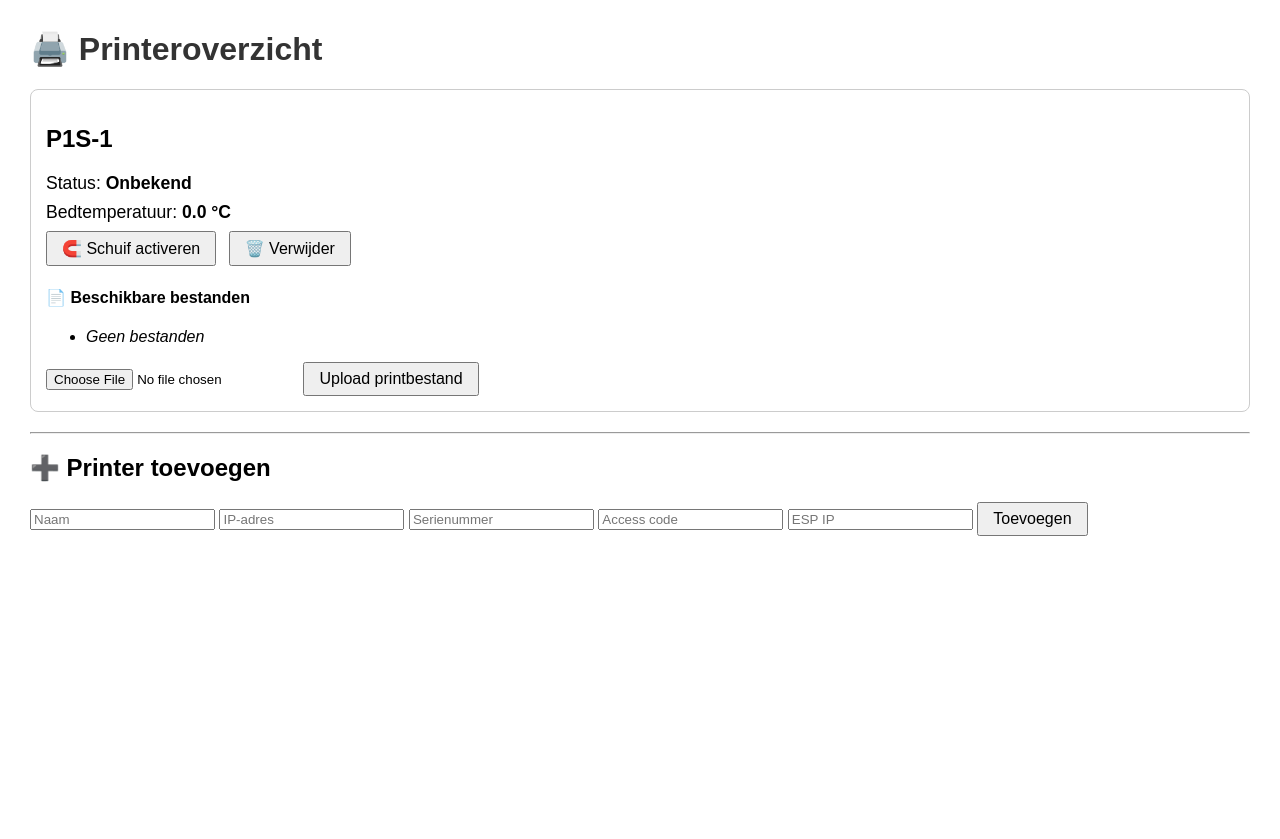
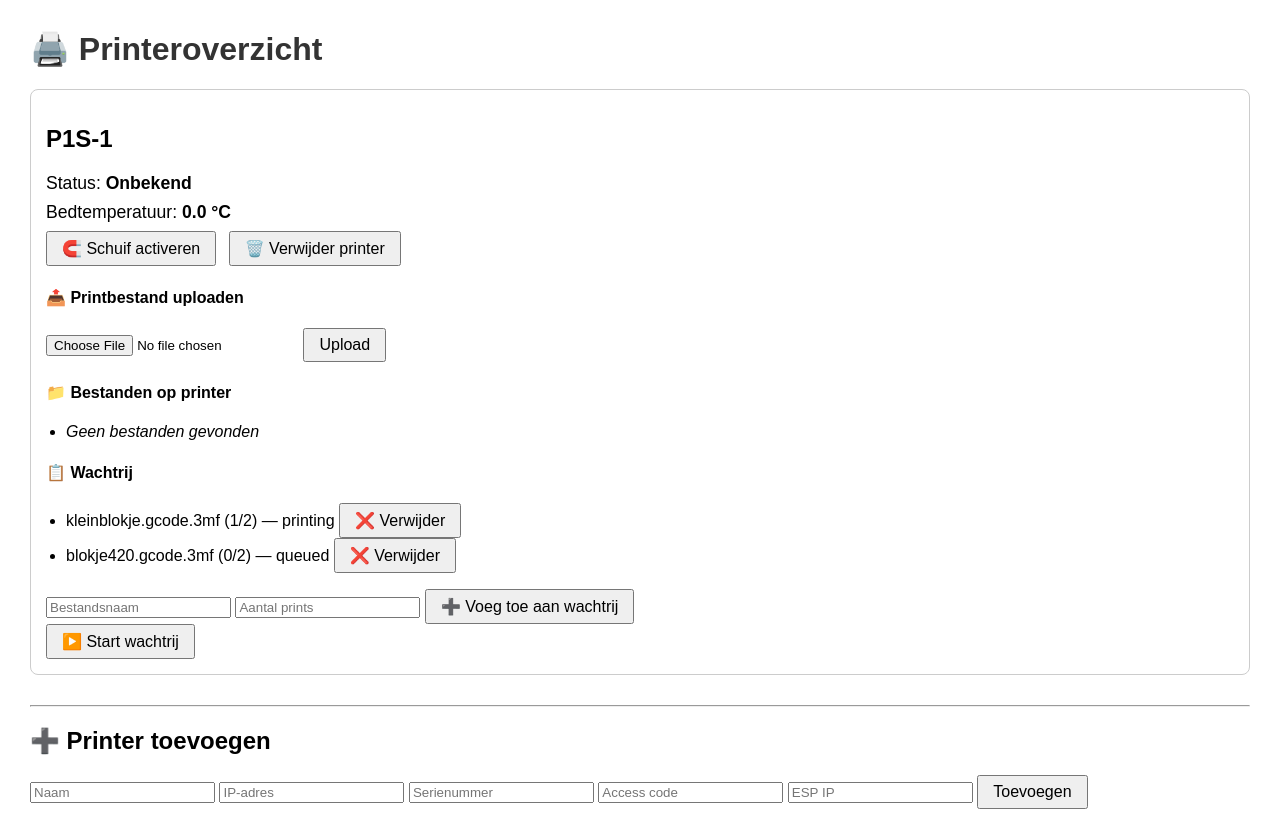
Before and after one commit to lucasnillesen/PrinterSchuif, a Flask app: page / in a window 1280 px wide. Before the commit the page ends 536 px from the top, so only its background shows below. Run offline with Flask 3, Linux system fonts and the light colour scheme; data that the repository does not hold is empty.

Commit message:
Queue toegevoegd, nog geen schuif communicatie

```diff
--- a/UI/app.py
+++ b/UI/app.py
@@ -1,4 +1,3 @@
-# app.py (uitgebreid met .gcode uploaden en versturen via MQTT)
 import os
 import json
 import base64
@@ -9,6 +8,7 @@ from config import BED_TEMP_THRESHOLD
 from mqtt_listener import PrinterClient
 from ftps import upload_file_to_printer, delete_file_from_printer
 from start_print import start_print
+from queue_manager import get_queue, add_to_queue, remove_from_queue, save_queue
 from printer_files import fetch_files_from_printer
 import threading
 import time
@@ -21,6 +21,67 @@ app.config['UPLOAD_FOLDER'] = UPLOAD_FOLDER
 
 printers = []
 PRINTER_FILE = "printers.json"
+
+def start_auto_trigger(printer):
+    def loop():
+        while True:
+            huidige_status = printer["status"]
+            vorige_status = printer.get("vorige_status")
+
+            # Zet 'heeft_geprint' op True als er geprint is
+            if huidige_status == "PRINTING":
+                printer["heeft_geprint"] = True
+
+            # Print is net afgelopen → wachten op afkoeling
+            if (
+                printer["heeft_geprint"]
+                and vorige_status == "PRINTING"
+                and huidige_status in ["IDLE", "FINISH"]
+            ):
+                print(f"📦 [{printer['name']}] Print afgerond, wachten op afkoeling...")
+                printer["klaar_wachten_op_koeling"] = True
+
+            # Wachten op afkoeling en bed is nu koel
+            if printer["klaar_wachten_op_koeling"] and printer["bed_temp"] <= BED_TEMP_THRESHOLD:
+                print(f"✅ [{printer['name']}] Bed afgekoeld — schuif activeren...")
+                success = schuif_aansturen(printer["esp_ip"])
+                if success:
+                    print("✅ Schuif automatisch gestart")
+                else:
+                    print("❌ Schuif automatisch starten mislukt")
+                    # Markeer huidige wachtrij-item als 'done'
+                queue = get_queue(printer["serial"])
+                if queue:
+                    current = queue[0]
+                    if current.get("status") == "printing":
+                        current["printed"] += 1
+                        current["status"] = "done"
+                        save_queue({printer["serial"]: queue})
+                        print(f"✅ [{printer['name']}] Print gemarkeerd als voltooid ({current['printed']}/{current['count']})")
+
+                printer["klaar_wachten_op_koeling"] = False
+                printer["heeft_geprint"] = False
+
+            # ⬇️ Direct printen als printer IDLE is en klaar is met schuiven
+            if printer["status"] in ["IDLE", "FINISH"] and not printer["klaar_wachten_op_koeling"]:
+                queue = get_queue(printer["serial"])
+                if queue:
+                    current = queue[0]
+                    if current["printed"] < current["count"] and current.get("status") != "printing":
+                        print(f"📨 [{printer['name']}] Start print vanuit wachtrij: {current['filename']}")
+                        current["status"] = "printing"
+                        save_queue({printer["serial"]: queue})
+                        try:
+                            start_print(printer, current["filename"])
+                        except Exception as e:
+                            print(f"❌ Fout bij automatisch starten: {e}")
+
+            printer["vorige_status"] = huidige_status
+            print(f"[{printer['name']}] DEBUG: status={printer['status']} temp={printer['bed_temp']} wacht_op_afkoeling={printer['klaar_wachten_op_koeling']}")
+            time.sleep(2)
+
+    threading.Thread(target=loop, daemon=True).start()
+
 
 if os.path.exists(PRINTER_FILE):
     with open(PRINTER_FILE, "r") as f:
@@ -36,37 +97,7 @@ if os.path.exists(PRINTER_FILE):
             })
             printers.append(p)
             PrinterClient(p).start()
-            def loop(printer):
-                def inner():
-                    while True:
-                        huidige_status = printer["status"]
-                        vorige_status = printer.get("vorige_status")
-
-                        if huidige_status == "PRINTING":
-                            printer["heeft_geprint"] = True
-
-                        if (
-                            printer["heeft_geprint"]
-                            and vorige_status == "PRINTING"
-                            and huidige_status in ["IDLE", "FINISH"]
-                        ):
-                            print(f"📦 [{printer['name']}] Print afgerond, wachten op afkoeling...")
-                            printer["klaar_wachten_op_koeling"] = True
-
-                        if printer["klaar_wachten_op_koeling"] and printer["bed_temp"] <= BED_TEMP_THRESHOLD:
-                            print(f"✅ [{printer['name']}] Bed afgekoeld — schuif activeren...")
-                            success = schuif_aansturen(printer["esp_ip"])
-                            if success:
-                                print("✅ Schuif automatisch gestart")
-                            else:
-                                print("❌ Schuif automatisch starten mislukt")
-                            printer["klaar_wachten_op_koeling"] = False
-                            printer["heeft_geprint"] = False
-
-                        printer["vorige_status"] = huidige_status
-                        time.sleep(2)
-                threading.Thread(target=inner, daemon=True).start()
-            loop(p)
+            start_auto_trigger(p)
 
 @app.route("/add_printer", methods=["POST"])
 def add_printer():
@@ -102,78 +133,58 @@ def add_printer():
 
     PrinterClient(new_printer).start()
     start_auto_trigger(new_printer)
-
     return redirect(url_for("index"))
 
-@app.route("/printer/<printer_id>", methods=["GET", "POST"])
-def printer_page(printer_id):
-    message = ""
+@app.route("/add_to_queue", methods=["POST"])
+def add_to_queue_route():
+    serial = request.form["serial"]
+    filename = request.form["filename"]
+    count = int(request.form["count"])
+    add_to_queue(serial, filename, count)
+    return redirect(url_for("index"))
 
-    if request.method == "POST":
-        if 'file' not in request.files:
-            message = "❌ Geen bestand meegegeven"
-        else:
-            file = request.files['file']
-            if file.filename == '':
-                message = "❌ Geen bestandsnaam"
-            else:
-                result = upload_file_to_printer(file)
-                if result["success"]:
-                    add_file_to_printer(printer_id, file.filename)
-                    message = f"✅ Bestand geüpload: {file.filename}"
-                else:
-                    message = f"❌ Fout: {result['error']}"
+@app.route("/remove_from_queue", methods=["POST"])
+def remove_from_queue_route():
+    serial = request.form["serial"]
+    filename = request.form["filename"]
+    remove_from_queue(serial, filename)
+    return redirect(url_for("index"))
 
-    files = get_files_for_printer(printer_id)
-    return render_template("printer.html", printer_id=printer_id, files=files, message=message)
+@app.route("/start_queue", methods=["POST"])
+def start_queue():
+    serial = request.form["serial"]
+    printer = next((p for p in printers if p["serial"] == serial), None)
+    if not printer:
+        return "❌ Printer niet gevonden", 404
+
+    queue = get_queue(serial)
+    print(f"🧪 Start wachtrij voor printer {printer['name']} — status={printer['status']} klaar_wachten_op_koeling={printer['klaar_wachten_op_koeling']}")
+    print(f"📄 Wachtrij: {queue}")
+    if printer["status"] in ["IDLE", "FINISH", "Onbekend"] and not printer["klaar_wachten_op_koeling"]:
+        if queue:
+            current = queue[0]
+            if current["printed"] < current["count"] and current.get("status") != "printing":
+                print(f"▶️ [{printer['name']}] Handmatig starten vanuit wachtrij: {current['filename']}")
+                current["status"] = "printing"
+                save_queue({printer["serial"]: queue})
+                try:
+                    start_print(printer, current["filename"])
+                except Exception as e:
+                    return f"❌ Fout bij starten: {e}", 500
+    return redirect(url_for("index"))
 
 @app.route("/start_print", methods=["POST"])
 def start_print_route():
     serial = request.form.get("serial")
     filename = request.form.get("filename")
-
     printer = next((p for p in printers if p["serial"] == serial), None)
     if not printer:
         return "❌ Printer niet gevonden", 404
-
     try:
         start_print(printer, filename)
         return redirect(url_for("index"))
     except Exception as e:
         return f"❌ Fout bij printen: {e}", 500
-
-
-def start_auto_trigger(printer):
-    def loop():
-        while True:
-            huidige_status = printer["status"]
-            vorige_status = printer.get("vorige_status")
-
-            if huidige_status == "PRINTING":
-                printer["heeft_geprint"] = True
-
-            if (
-                printer["heeft_geprint"]
-                and vorige_status == "PRINTING"
-                and huidige_status in ["IDLE", "FINISH"]
-            ):
-                print(f"📦 [{printer['name']}] Print afgerond, wachten op afkoeling...")
-                printer["klaar_wachten_op_koeling"] = True
-
-            if printer["klaar_wachten_op_koeling"] and printer["bed_temp"] <= BED_TEMP_THRESHOLD:
-                print(f"✅ [{printer['name']}] Bed afgekoeld — schuif activeren...")
-                success = schuif_aansturen(printer["esp_ip"])
-                if success:
-                    print("✅ Schuif automatisch gestart")
-                else:
-                    print("❌ Schuif automatisch starten mislukt")
-                printer["klaar_wachten_op_koeling"] = False
-                printer["heeft_geprint"] = False
-
-            printer["vorige_status"] = huidige_status
-            time.sleep(2)
-
-    threading.Thread(target=loop, daemon=True).start()
 
 @app.route("/upload", methods=["POST"])
 def upload():
@@ -191,7 +202,6 @@ def upload():
 
     result = upload_file_to_printer(file)
     if result["success"]:
-        # Bestand staat nu al op de printer, we halen het live op via FTPS
         return redirect(url_for("index"))
     else:
         return render_template("index.html", printers=printers, message=f"❌ Fout: {result['error']}")
@@ -200,17 +210,25 @@ def upload():
 def delete_file():
     serial = request.form.get("serial")
     filename = request.form.get("filename")
-
     printer = next((p for p in printers if p["serial"] == serial), None)
     if not printer:
         return "❌ Printer niet gevonden", 404
-
     result = delete_file_from_printer(printer, filename)
     if result["success"]:
         return redirect(url_for("index"))
     else:
         return f"❌ Fout bij verwijderen: {result['error']}", 500
 
+@app.route("/activate", methods=["POST"])
+def activate():
+    serial = request.form.get("serial")
+    if not serial:
+        return jsonify({"result": "missing_serial"})
+    for p in printers:
+        if p["serial"] == serial:
+            success = schuif_aansturen(p["esp_ip"])
+            return jsonify({"result": "ok" if success else "fail"})
+    return jsonify({"result": "not found"})
 
 @app.route("/data")
 def data():
@@ -224,25 +242,11 @@ def data():
         })
     return jsonify(simplified)
 
-@app.route("/activate", methods=["POST"])
-def activate():
-    serial = request.form.get("serial")
-
-    if not serial:
-        return jsonify({"result": "missing_serial"})
-
-    for p in printers:
-        if p["serial"] == serial:
-            success = schuif_aansturen(p["esp_ip"])
-            return jsonify({"result": "ok" if success else "fail"})
-
-    return jsonify({"result": "not found"})
-
 @app.route("/")
 def index():
     for p in printers:
-        # Dynamisch bestanden ophalen via FTPS
         p["files"] = fetch_files_from_printer(p["ip"], "bblp", p["access_code"])
+        p["queue"] = get_queue(p["serial"])
     return render_template("index.html", printers=printers)
 
 if __name__ == "__main__":
--- a/UI/config.py
+++ b/UI/config.py
@@ -1,5 +1,5 @@
 ESP_IP = "192.168.178.170"
-BED_TEMP_THRESHOLD = 40.0
+BED_TEMP_THRESHOLD = 50.0
 MQTT_BROKER = "192.168.178.242"
 MQTT_PORT = 1883
 PRINTER_SERIAL = "01P00A3B2600141"
--- a/UI/start_print.py
+++ b/UI/start_print.py
@@ -33,6 +33,7 @@ def start_print(printer, filename):
     def on_connect(client, userdata, flags, rc):
         print(f"✅ Verbonden met {broker_ip} — print starten...")
         client.publish(topic, json.dumps(payload))
+        printer["heeft_geprint"] = True
         print(f"📨 Printopdracht verstuurd: {filename}")
 
     client.on_connect = on_connect
--- a/UI/templates/index.html
+++ b/UI/templates/index.html
@@ -5,9 +5,16 @@
     <style>
         body { font-family: sans-serif; margin: 30px; }
         h1 { color: #333; }
-        .printer-card { border: 1px solid #ccc; padding: 15px; margin-bottom: 20px; border-radius: 8px; }
+        .printer-card {
+            border: 1px solid #ccc;
+            padding: 15px;
+            margin-bottom: 30px;
+            border-radius: 8px;
+        }
         .status, .temp { font-size: 1.1em; margin-bottom: 8px; }
         button { font-size: 1em; padding: 6px 14px; margin-right: 8px; }
+        ul { padding-left: 20px; }
+        form.inline { display: inline; }
     </style>
     <script>
     function updateStatus() {
@@ -32,29 +39,37 @@
         <div class="status">Status: <strong id="status-{{ loop.index0 }}">{{ p.status }}</strong></div>
         <div class="temp">Bedtemperatuur: <strong id="bed_temp-{{ loop.index0 }}">{{ p.bed_temp }} °C</strong></div>
 
-    <form method="POST" action="/activate" style="display:inline;">
+        <!-- Acties -->
+        <form method="POST" action="/activate" class="inline">
             <input type="hidden" name="serial" value="{{ p.serial }}">
             <button type="submit">🧲 Schuif activeren</button>
         </form>
 
-    <form method="POST" action="/remove_printer" style="display:inline;">
+        <form method="POST" action="/remove_printer" class="inline">
             <input type="hidden" name="serial" value="{{ p.serial }}">
-        <button type="submit">🗑️ Verwijder</button>
+            <button type="submit">🗑️ Verwijder printer</button>
         </form>
 
-    <h4>📄 Beschikbare bestanden</h4>
+        <!-- Printbestand uploaden -->
+        <h4>📤 Printbestand uploaden</h4>
+        <form method="POST" enctype="multipart/form-data" action="/upload">
+            <input type="hidden" name="serial" value="{{ p.serial }}">
+            <input type="file" name="file" accept=".3mf" required>
+            <button type="submit">Upload</button>
+        </form>
+
+        <!-- Bestanden op printer -->
+        <h4>📁 Bestanden op printer</h4>
         <ul>
           {% if p.files %}
             {% for f in p.files %}
-      <li>
-        {{ f }}
-        <form method="POST" action="/start_print" style="display:inline;">
+              <li>{{ f }}
+                <form method="POST" action="/start_print" class="inline">
                     <input type="hidden" name="serial" value="{{ p.serial }}">
                     <input type="hidden" name="filename" value="{{ f }}">
-          <button type="submit">🖨️ Print dit bestand</button>
+                    <button type="submit">🖨️ Print</button>
                 </form>
-
-        <form method="POST" action="/delete_file" style="display:inline;">
+                <form method="POST" action="/delete_file" class="inline">
                     <input type="hidden" name="serial" value="{{ p.serial }}">
                     <input type="hidden" name="filename" value="{{ f }}">
                     <button type="submit">🗑️ Verwijder</button>
@@ -62,18 +77,41 @@
               </li>
             {% endfor %}
           {% else %}
-    <li><em>Geen bestanden</em></li>
+            <li><em>Geen bestanden gevonden</em></li>
           {% endif %}
         </ul>
 
-    <form method="POST" enctype="multipart/form-data" action="/upload">
+        <!-- Wachtrij -->
+        <h4>📋 Wachtrij</h4>
+        <ul>
+          {% if p.queue %}
+            {% for item in p.queue %}
+              <li>{{ item.filename }} ({{ item.printed }}/{{ item.count }}) — {{ item.status }}
+                <form method="POST" action="/remove_from_queue" class="inline">
                     <input type="hidden" name="serial" value="{{ p.serial }}">
-        <input type="file" name="file" accept=".3mf" required>
-        <button type="submit">Upload printbestand</button>
+                    <input type="hidden" name="filename" value="{{ item.filename }}">
+                    <button type="submit">❌ Verwijder</button>
+                </form>
+              </li>
+            {% endfor %}
+          {% else %}
+            <li><em>Geen actieve wachtrij</em></li>
+          {% endif %}
+        </ul>
+
+        <form method="POST" action="/add_to_queue">
+            <input type="hidden" name="serial" value="{{ p.serial }}">
+            <input name="filename" placeholder="Bestandsnaam" required>
+            <input name="count" type="number" placeholder="Aantal prints" min="1" required>
+            <button type="submit">➕ Voeg toe aan wachtrij</button>
+        </form>
+
+        <form method="POST" action="/start_queue">
+            <input type="hidden" name="serial" value="{{ p.serial }}">
+            <button type="submit">▶️ Start wachtrij</button>
         </form>
     </div>
     {% endfor %}
-
 
     <hr>
     <h2>➕ Printer toevoegen</h2>
```
Also changed, not shown: UI/mqtt_listener.py (+11 -1 lines), UI/queue.json (added, +16 -0 lines), UI/queue_manager.py (added, +62 -0 lines), UI/ftps.py (line endings or trailing spaces), UI/printer_files.py (line endings or trailing spaces). Lines whose indentation alone changed are shown as unchanged.
